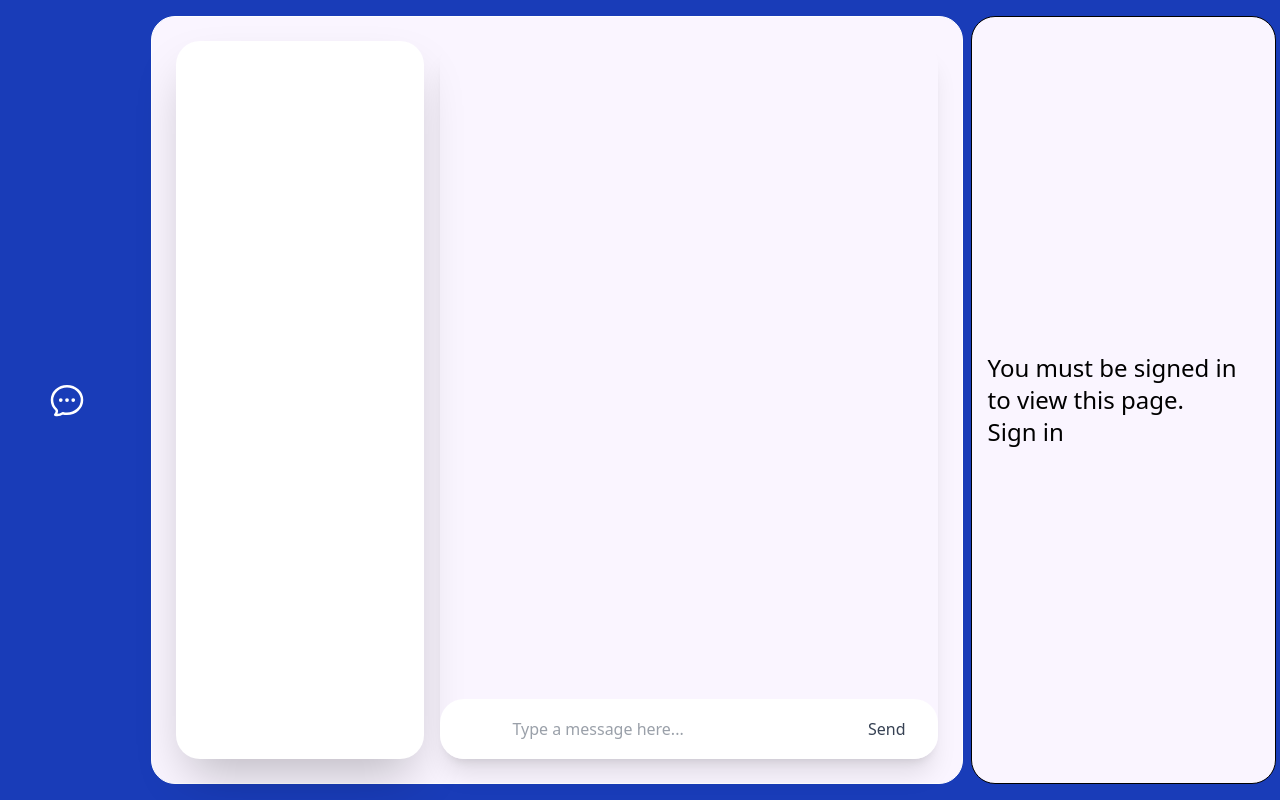
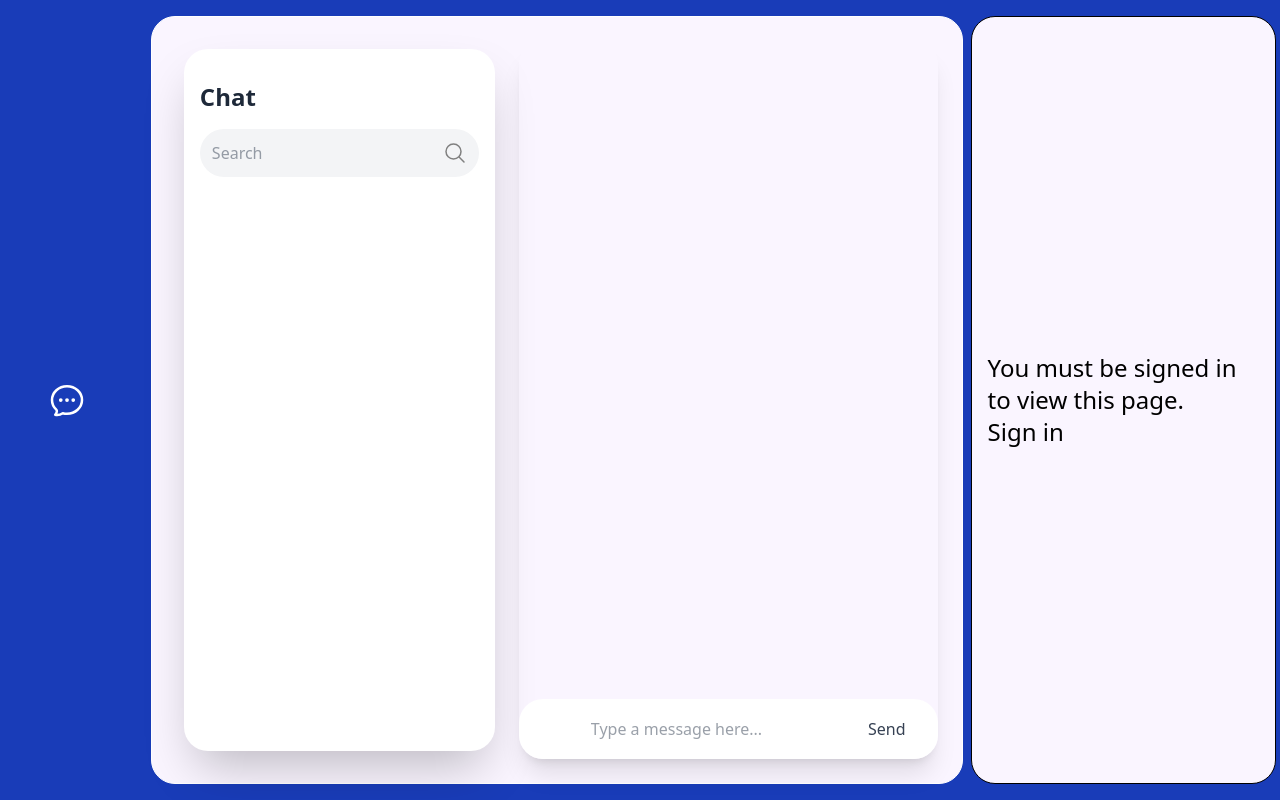
Before and after one commit to h-wal/excaliDraw, a Next.js app in the folder excali/apps/web/: page /interface in a window 1280 px wide. Built offline with nearby package versions, Linux system fonts and the light colour scheme; no server answers.

Commit message:
search bar

```diff
--- a/excali/apps/web/app/interface/layout.tsx
+++ b/excali/apps/web/app/interface/layout.tsx
@@ -3,6 +3,11 @@ import "../globals.css";
 const textimg = <svg xmlns="http://www.w3.org/2000/svg" fill="none" viewBox="0 0 24 24" stroke-width="1.5" stroke="currentColor" className="size-10">
 <path stroke-linecap="round" stroke-linejoin="round" d="M8.625 12a.375.375 0 1 1-.75 0 .375.375 0 0 1 .75 0Zm0 0H8.25m4.125 0a.375.375 0 1 1-.75 0 .375.375 0 0 1 .75 0Zm0 0H12m4.125 0a.375.375 0 1 1-.75 0 .375.375 0 0 1 .75 0Zm0 0h-.375M21 12c0 4.556-4.03 8.25-9 8.25a9.764 9.764 0 0 1-2.555-.337A5.972 5.972 0 0 1 5.41 20.97a5.969 5.969 0 0 1-.474-.065 4.48 4.48 0 0 0 .978-2.025c.09-.457-.133-.901-.467-1.226C3.93 16.178 3 14.189 3 12c0-4.556 4.03-8.25 9-8.25s9 3.694 9 8.25Z" />
 </svg>
+
+const searchIcon = <svg xmlns="http://www.w3.org/2000/svg" fill="none" viewBox="0 0 24 24" stroke-width="1.5" stroke="gray" className="size-6">
+<path stroke-linecap="round" stroke-linejoin="round" d="m21 21-5.197-5.197m0 0A7.5 7.5 0 1 0 5.196 5.196a7.5 7.5 0 0 0 10.607 10.607Z" />
+</svg>
+
 
 
 export default function RootLayout({
@@ -20,8 +25,19 @@ export default function RootLayout({
                 </div>
             </div>
             <div id="taskwindow" className=" rounded-3xl border bg-purple-50 p-4 mx-4 my-4 mr-1 basis-8/12 flex flex-row">
-                <div className="bg-white basis-4/12 rounded-3xl m-2 shadow-2xl">
+                <div className="bg-white basis-4/12 rounded-3xl m-4 shadow-2xl flex p-4 flex-col">
+                    <div className="text-black text-2xl font-sans text-gray-800 font-bold my-4">
+                        Chat
+                    </div>
+                    <div className="bg-gray-100 rounded-4xl p-3 text-gray-700 text-md flex flex-row justify-between">
+                        <input type="text" placeholder="Search"/>
+                        <button>
+                        {searchIcon}
+                        </button>
+                    </div>
+                    <div>
 
+                    </div>
                 </div>
                 <div className="basis-8/12 rounded-3xl m-2 shadow-xl flex flex-col">
                     <div className="basis-11/12">
```
